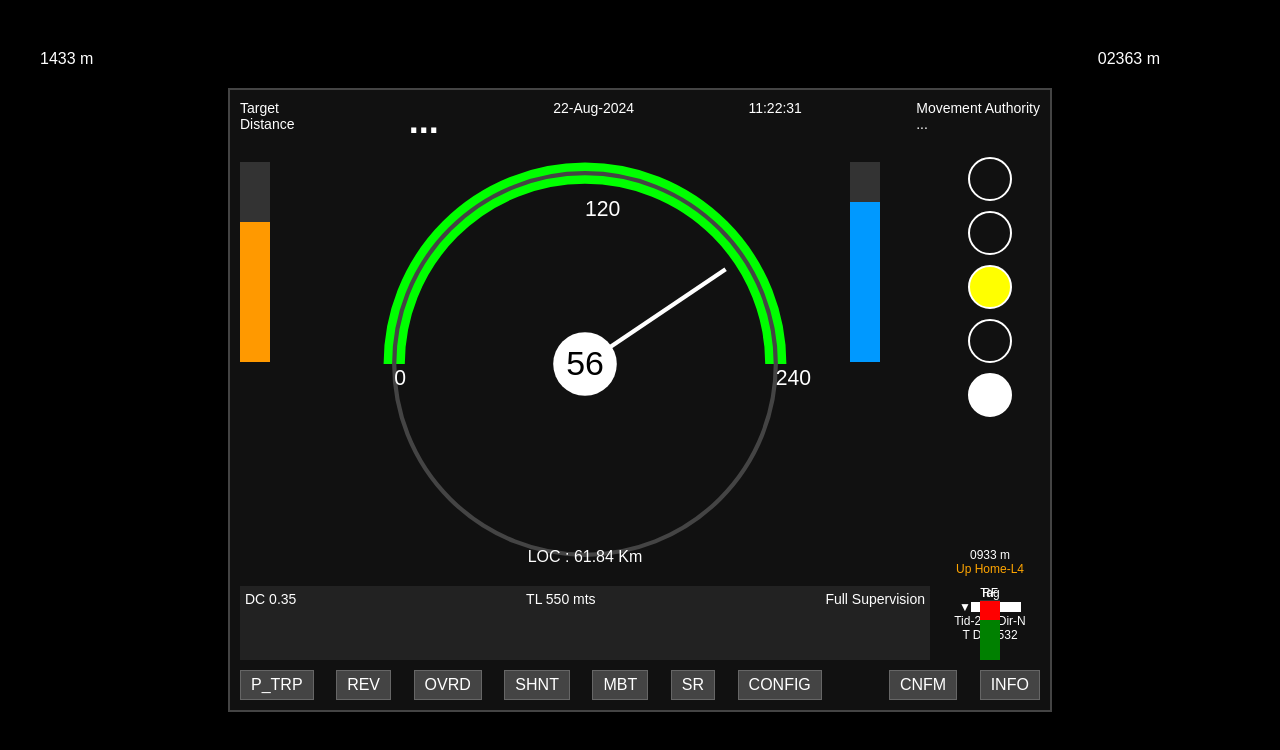
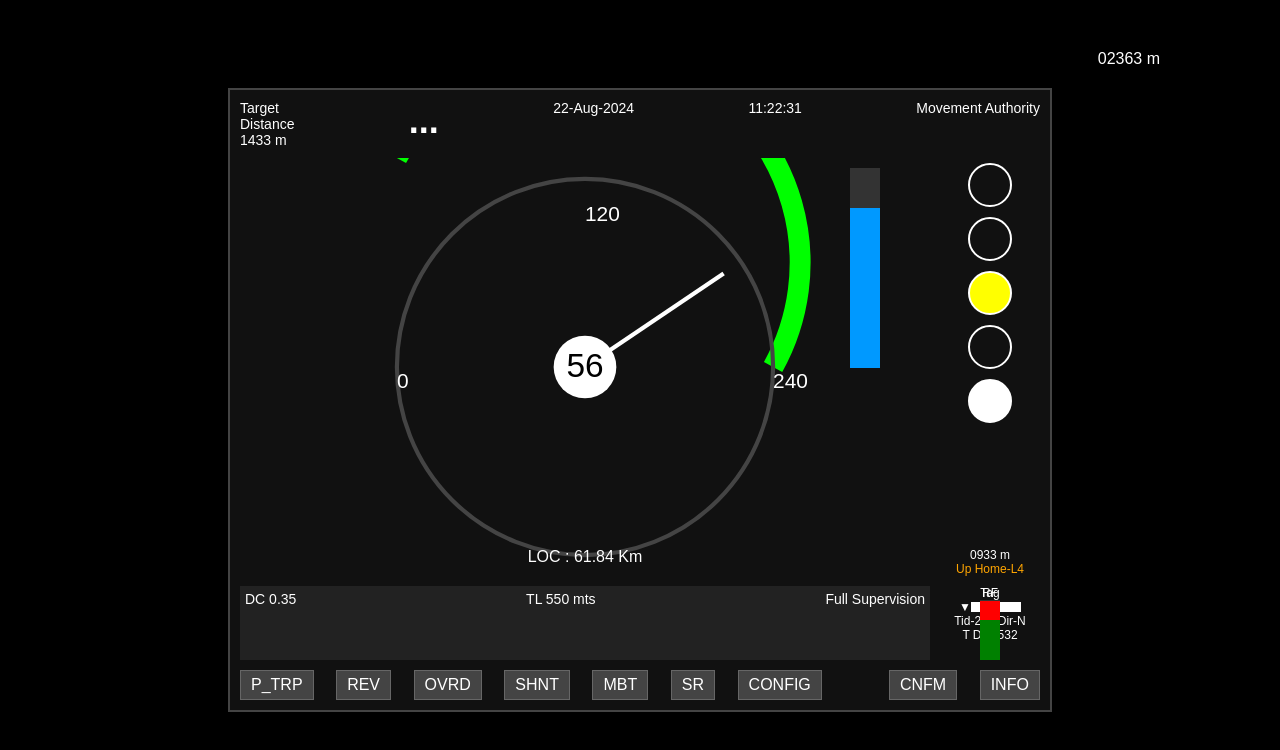
Before and after one commit to coekavach/lpocip, a plain HTML site: page index.html in a window 1280 px wide. Drawn offline with Linux system fonts and the light colour scheme.

Commit message:
Update index.html

```diff
--- a/index.html
+++ b/index.html
@@ -111,18 +111,15 @@
 <body>
     <div class="panel">
         <div class="header">
-            <div>Target<br>Distance</div>
+            <div>Target<br>Distance<br>1433 m</div>
             <div class="large-number">...</div>
             <div id="currentDate"></div>
             <div id="currentTime"></div>
-            <div>Movement Authority<br>...</div>
-        </div>
-        <div class="indicator indicator-left">
-            <div style="position: absolute; left: 40px; top: 50px;">1433 m</div>
+            <div>Movement Authority</div>
         </div>
         <div class="gauge-container">
             <svg class="gauge" viewBox="0 0 200 200">
-                <path d="M10,100 A90,90 0 0,1 190,100" fill="none" stroke="#0f0" stroke-width="10"/>
+                <path d="M10,0 A90,90 0 0,1 190,100" fill="none" stroke="#0f0" stroke-width="10"/>
                 <circle cx="100" cy="100" r="90" fill="none" stroke="#444" stroke-width="2"/>
                 <path d="M100,100 L100,20" stroke="white" stroke-width="2" transform="rotate(56, 100, 100)" />
                 <circle cx="100" cy="100" r="15" fill="white" />
```
